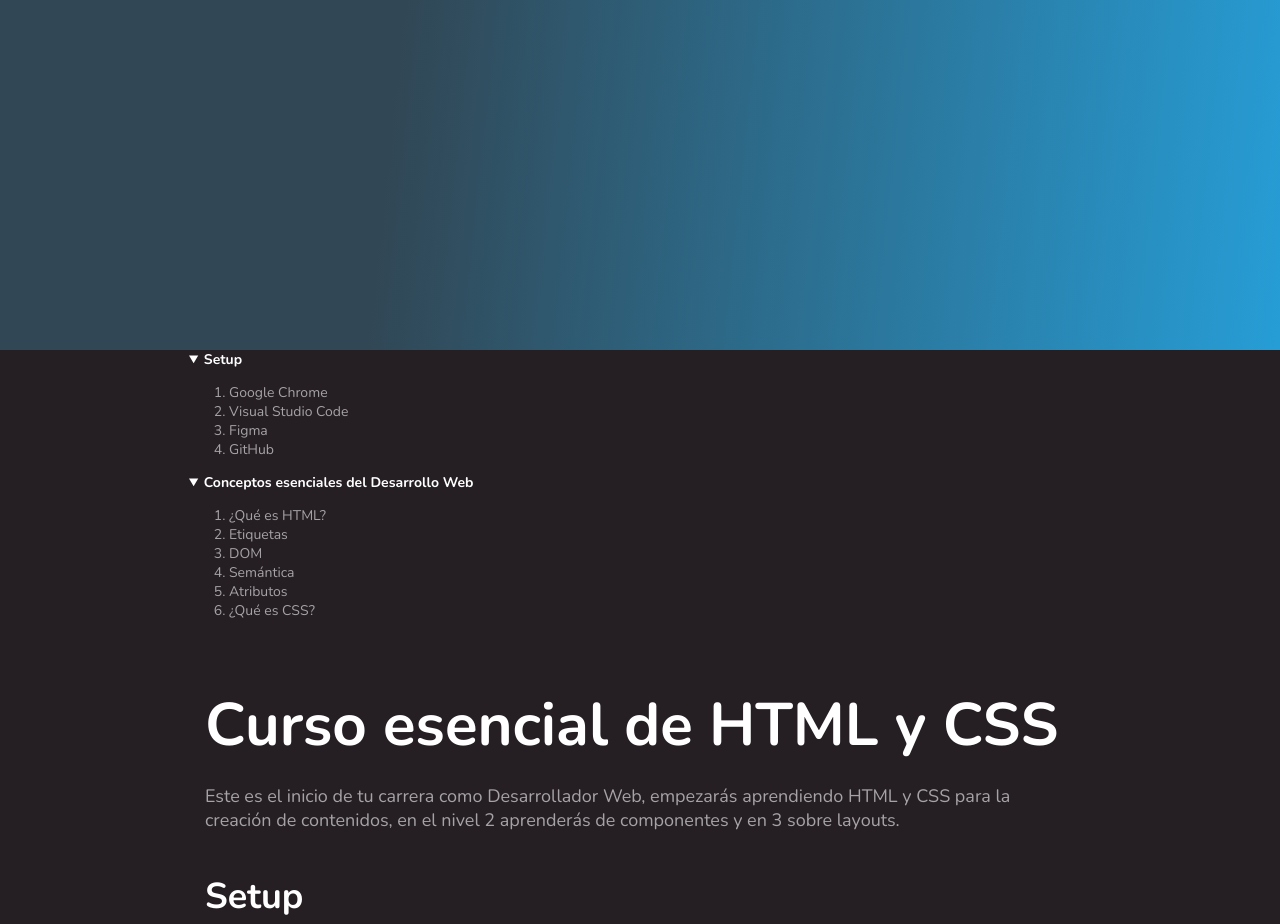
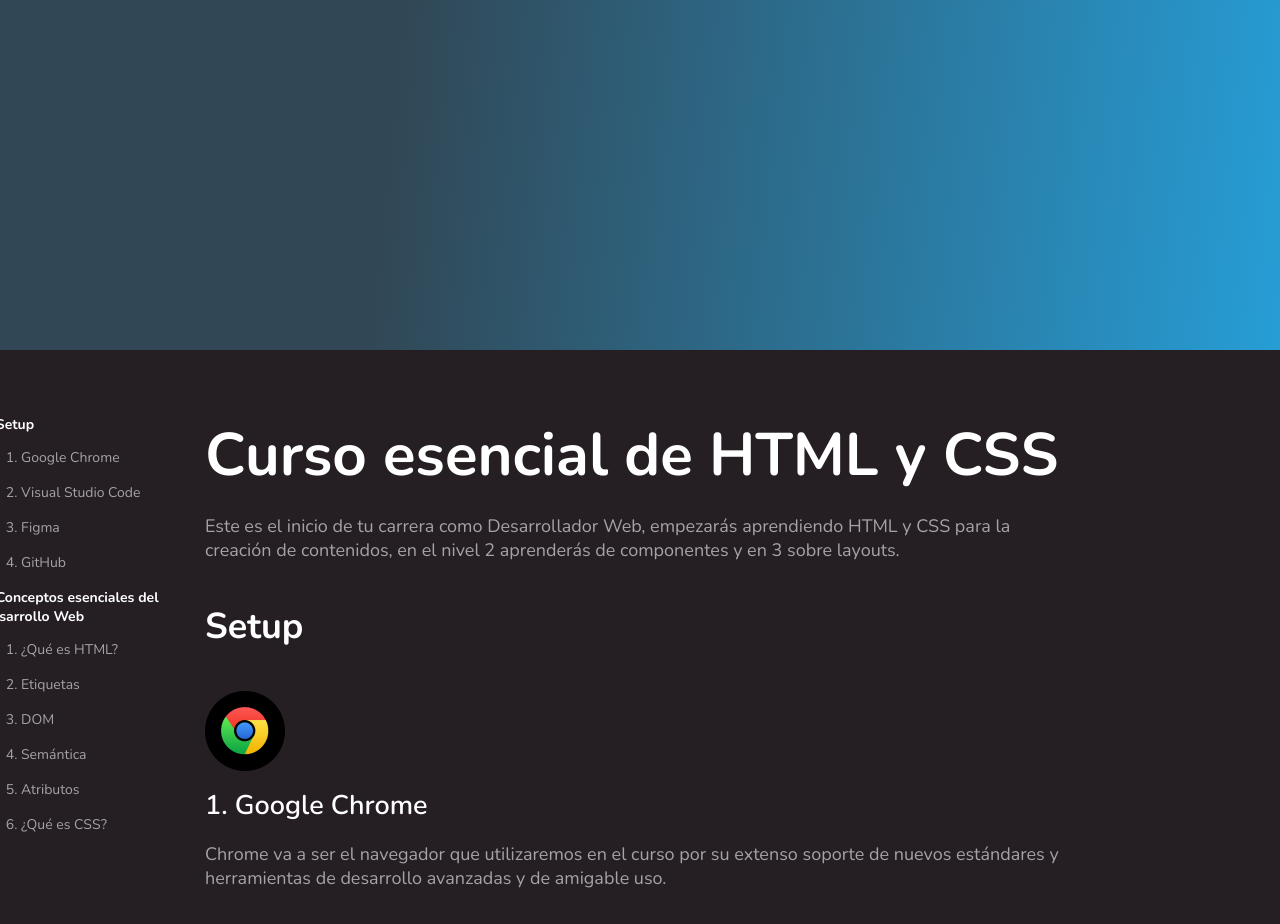
Before and after one commit to RSC9/html-css-essential-course, a plain HTML site: page index.html in a window 1280 px wide. Shown: the top 924 px of the page. Drawn offline with nearby package versions, Linux system fonts and the light colour scheme.

Commit message:
Class 42 - Logical Positions & Logical Values (for textAlign)
+ inset
+ inset-block
+ inset-block-start
+ inset-block-end
+ inset-inline
+ inset-inline-start
+ inset-inline-end

+ text-align: start|end +

```diff
--- a/css/styles-logical.css
+++ b/css/styles-logical.css
@@ -59,14 +59,44 @@ a {
     color: var(--white30);
 }
 
+.header {
+    position: sticky;
+    inset-block-start: -45px;
+    /* background: red;
+    position: fixed; */
+    /* height: 500px;
+    width: 500px; */
+    /* inset: 50px; */
+    /* inset-inline: 50px; */
+    /* inset-block: 10px; */
+    /* block-size: 500px; */
+    /* inline-size: 500px; */
+}
+
+.header-content {
+    position: relative;
+    inset-block-start: 65px;
+}
+
 header {
     /* --white10: red; */
     font-size: 14px;
     color: var(--white);
+    position: absolute;
+    /* top */
+    inset-block-start: 0;
+    /* bottom */
+    /* inset-block-end: ; */
+    /* left */
+    inset-inline-start: -208px;
+    /* right */
+    /* inset-inline-end: ; */
+    inline-size: 188px;
 }
 
 header li {
     color: var(--white20);
+    margin-block-end: 16px;
 }
 
 header a {
@@ -110,7 +140,16 @@ h1 {
     /* font-weight: normal; */
     margin-block-start: 64px;
     margin-block-end: 16px;
+    /* text-align: center;
+    text-align: justify;
+    text-align: right;
+    text-align: start;
+    font-size: 20px; */
 }
+
+/* p {
+    text-align: justify !important;
+} */
 
 h2 {
     font-size: 2em;
```
Also changed, not shown: index.html (+1 -0 lines).
